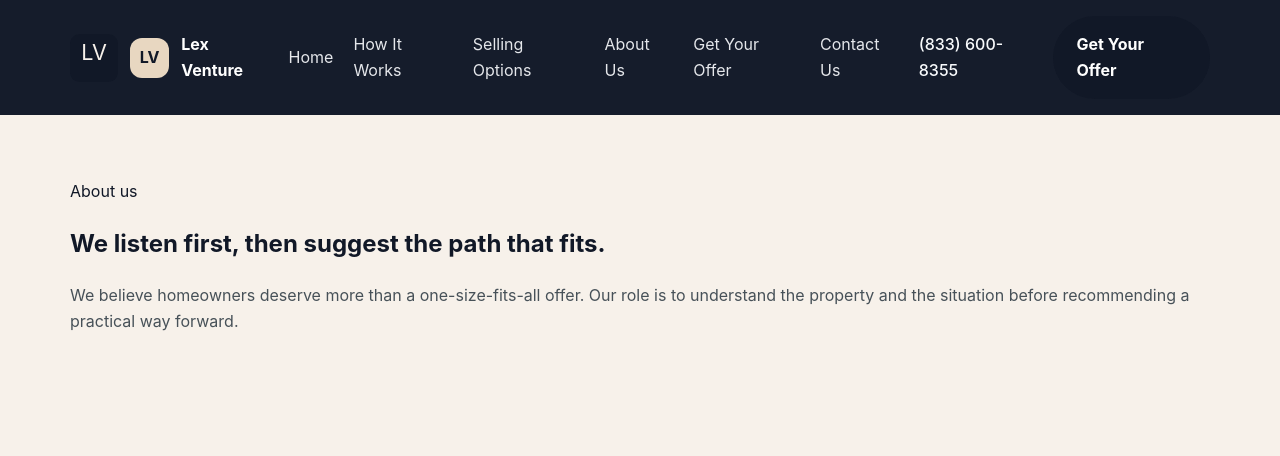
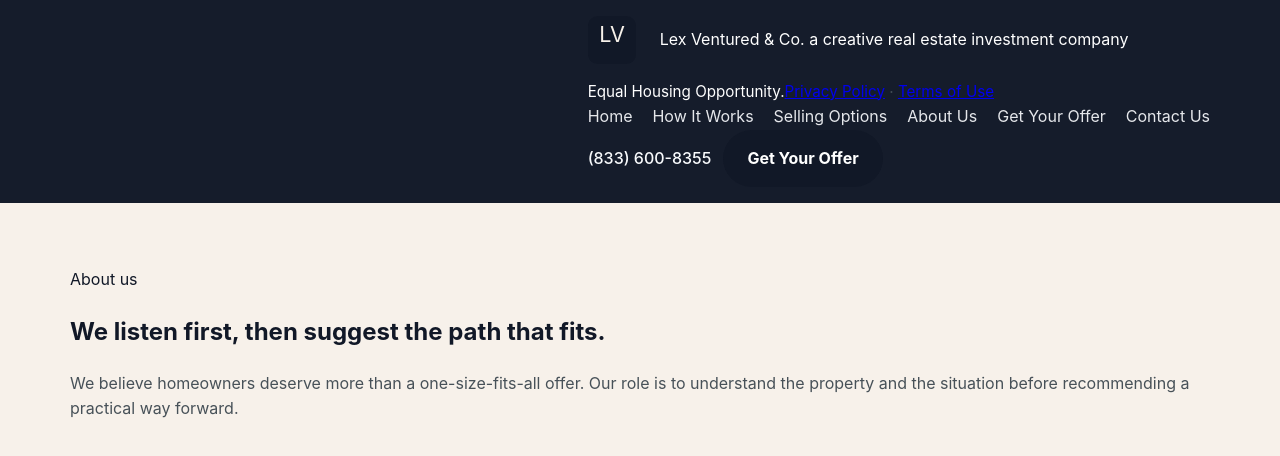
Before and after one commit to LABHousing/lex-ventured-website, a website: page public/about.html in a window 1280 px wide. Shown: the top 456 px of the page. Drawn offline with Linux system fonts and the light colour scheme.

Commit message:
Add logo to footer and update taglines

```diff
--- a/public/about.html
+++ b/public/about.html
@@ -17,9 +17,10 @@
     <header class="site-header">
       <div class="container header-inner">
         <a class="brand" href="index.html">
-          <img class="site-logo" src="/images/logo.svg" alt="Lex Ventured & Co logo" />
-          <span class="brand-mark">LV</span>
-          <span class="brand-text">Lex Venture</span>
+        <div>
+          <img class="footer-logo" src="/images/logo.svg" alt="Lex Ventured & Co logo" />
+          <p style="display:inline-block;vertical-align:middle;margin:0">Lex Ventured & Co. a creative real estate investment company</p>
+          <p class="footer-note">Equal Housing Opportunity. <a href="privacy-policy.html">Privacy Policy</a> &middot; <a href="terms-of-use.html">Terms of Use</a></p>
         </a>
         <button class="nav-toggle" aria-expanded="false" aria-controls="site-menu">
           <span class="sr-only">Toggle navigation</span>
--- a/public/styles.css
+++ b/public/styles.css
@@ -416,6 +416,14 @@ textarea {
   font-size: 0.95rem;
 }
 
+.footer-logo {
+  width: 3rem;
+  height: auto;
+  display: inline-block;
+  margin-right: 0.75rem;
+  vertical-align: middle;
+}
+
 @media (max-width: 980px) {
   .section-split,
   .footer-inner {
```
Also changed, not shown: public/contact.html (+3 -2 lines), public/get-your-offer.html (+3 -2 lines), public/how-it-works.html (+3 -2 lines), public/index.html (+2 -1 lines), public/selling-options.html (+3 -2 lines).
